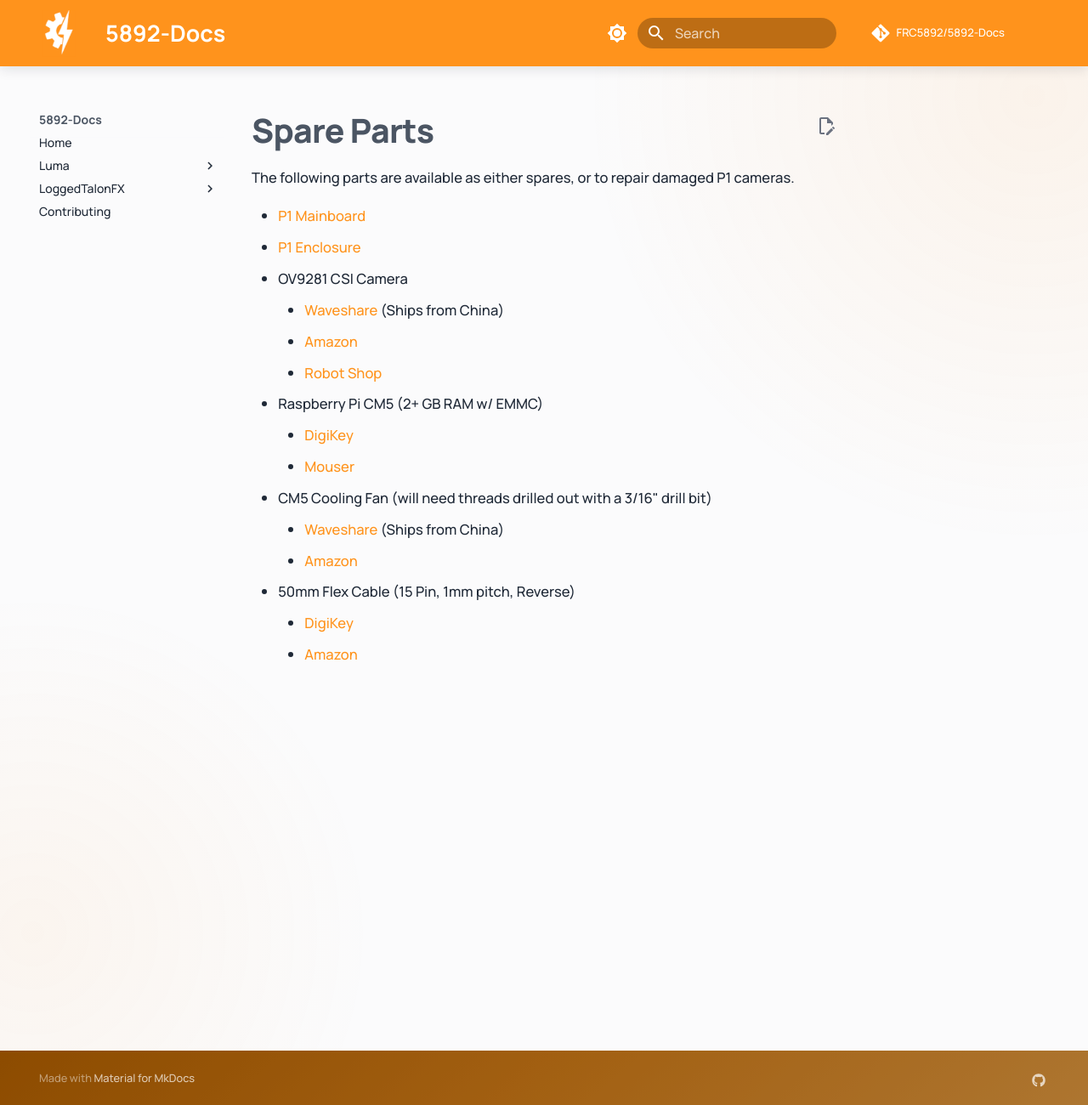
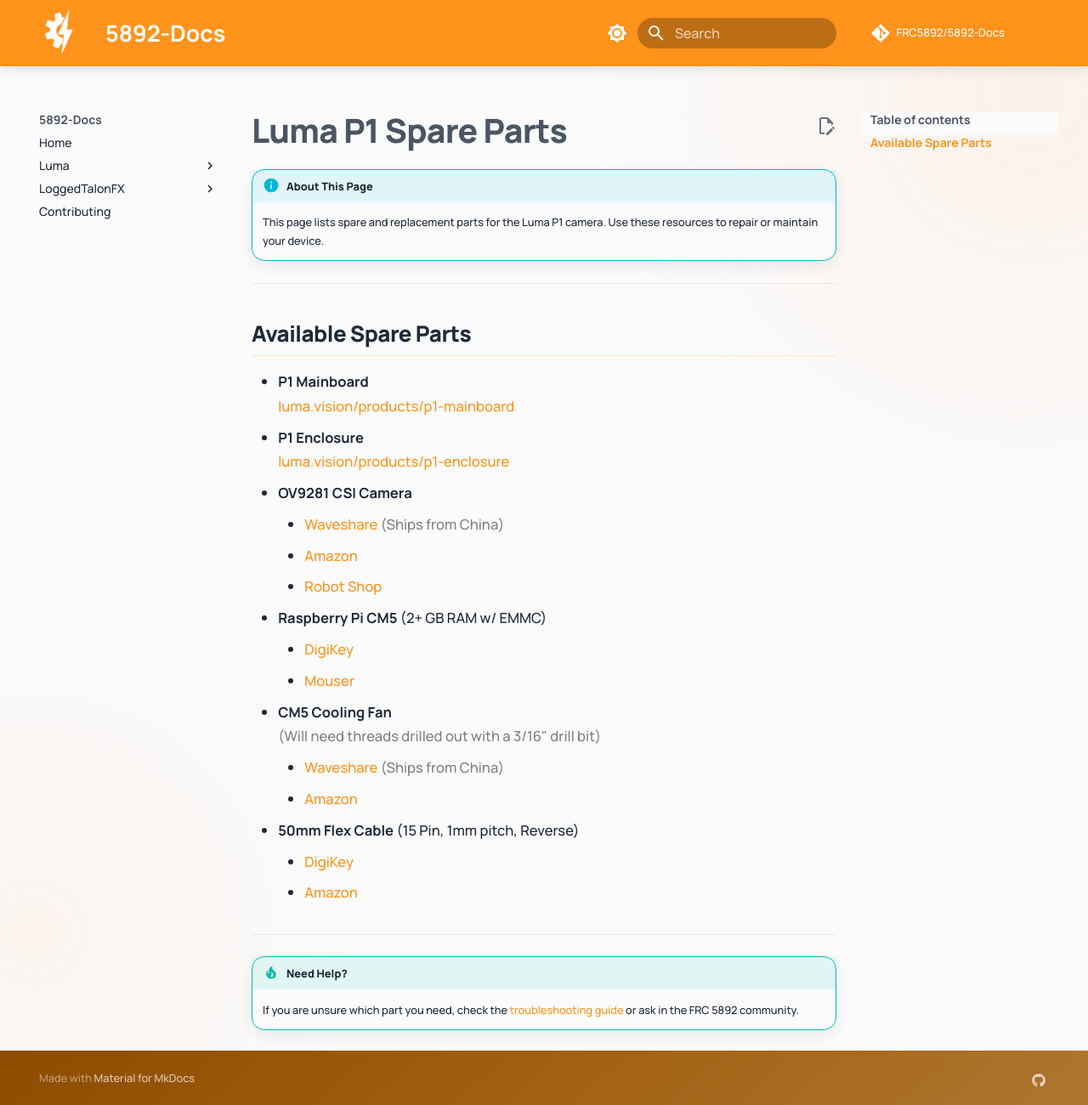
Before and after one commit to FRC5892/Luma-Docs, an MkDocs documentation site: the page built from docs/p1/parts.md, in a window 1280 px wide and 1300 px high. Shown: the whole window at 85% size. Built offline with MkDocs 1.6.1 and Material for MkDocs 9.7.7, drawn with Linux system fonts in a browser that asks for light colours; comment, search, counter and statistics services are not loaded.

Commit message:
Enhance documentation for Luma P1: update mounting instructions and spare parts list

```diff
--- a/docs/p1/parts.md
+++ b/docs/p1/parts.md
@@ -1,19 +1,33 @@
-# Spare Parts
 
-The following parts are available as either spares, or to repair damaged P1 cameras.
+# Luma P1 Spare Parts
 
-* [P1 Mainboard](https://luma.vision/products/p1-mainboard)
-* [P1 Enclosure](https://luma.vision/products/p1-enclosure)
-* OV9281 CSI Camera
-    * [Waveshare](https://www.waveshare.com/ov9281-110-camera.htm) (Ships from China)
-    * [Amazon](https://www.amazon.com/TUOPUONE-OV9281-110-Compatible-Raspberry-Shutter/dp/B0CKQWSVTH)
-    * [Robot Shop](https://www.robotshop.com/products/ov9281-110-mono-camera-for-raspberry-pi-global-shutter-1mp)
-* Raspberry Pi CM5 (2+ GB RAM w/ EMMC)
-    * [DigiKey](https://www.digikey.com/en/products/detail/raspberry-pi/SC1558/25805572)
-    * [Mouser](https://www.mouser.com/ProductDetail/Raspberry-Pi/SC1558?qs=3vio67wFuYr91IGuMTzW2w%3D%3D)
-* CM5 Cooling Fan (will need threads drilled out with a 3/16" drill bit)
-    * [Waveshare](https://www.waveshare.com/cm5-fan-3007-5v.htm) (Ships from China)
-    * [Amazon](https://www.amazon.com/dp/B0DPNF442Y)
-* 50mm Flex Cable (15 Pin, 1mm pitch, Reverse)
-    * [DigiKey](https://www.digikey.com/en/products/detail/gct/10-15-D-0050-C-4-08-4-T/21854192)
-    * [Amazon](https://www.amazon.com/uxcell-Flexible-Cable-Ribbon-Player/dp/B0FH6WLZPS)
+!!! info "About This Page"
+    This page lists spare and replacement parts for the Luma P1 camera. Use these resources to repair or maintain your device.
+
+---
+
+## Available Spare Parts
+
+- **P1 Mainboard**
+  [luma.vision/products/p1-mainboard](https://luma.vision/products/p1-mainboard)
+- **P1 Enclosure**
+  [luma.vision/products/p1-enclosure](https://luma.vision/products/p1-enclosure)
+- **OV9281 CSI Camera**
+    - [Waveshare](https://www.waveshare.com/ov9281-110-camera.htm) <span style="color:gray">(Ships from China)</span>
+    - [Amazon](https://www.amazon.com/TUOPUONE-OV9281-110-Compatible-Raspberry-Shutter/dp/B0CKQWSVTH)
+    - [Robot Shop](https://www.robotshop.com/products/ov9281-110-mono-camera-for-raspberry-pi-global-shutter-1mp)
+- **Raspberry Pi CM5** (2+ GB RAM w/ EMMC)
+    - [DigiKey](https://www.digikey.com/en/products/detail/raspberry-pi/SC1558/25805572)
+    - [Mouser](https://www.mouser.com/ProductDetail/Raspberry-Pi/SC1558?qs=3vio67wFuYr91IGuMTzW2w%3D%3D)
+- **CM5 Cooling Fan**
+  <span style="color:gray">(Will need threads drilled out with a 3/16" drill bit)</span>
+    - [Waveshare](https://www.waveshare.com/cm5-fan-3007-5v.htm) <span style="color:gray">(Ships from China)</span>
+    - [Amazon](https://www.amazon.com/dp/B0DPNF442Y)
+- **50mm Flex Cable** (15 Pin, 1mm pitch, Reverse)
+    - [DigiKey](https://www.digikey.com/en/products/detail/gct/10-15-D-0050-C-4-08-4-T/21854192)
+    - [Amazon](https://www.amazon.com/uxcell-Flexible-Cable-Ribbon-Player/dp/B0FH6WLZPS)
+
+---
+
+!!! tip "Need Help?"
+    If you are unsure which part you need, check the [troubleshooting guide](troubleshooting.md) or ask in the FRC 5892 community.
```
Also changed, not shown: docs/p1/mounting.md (+26 -5 lines).
